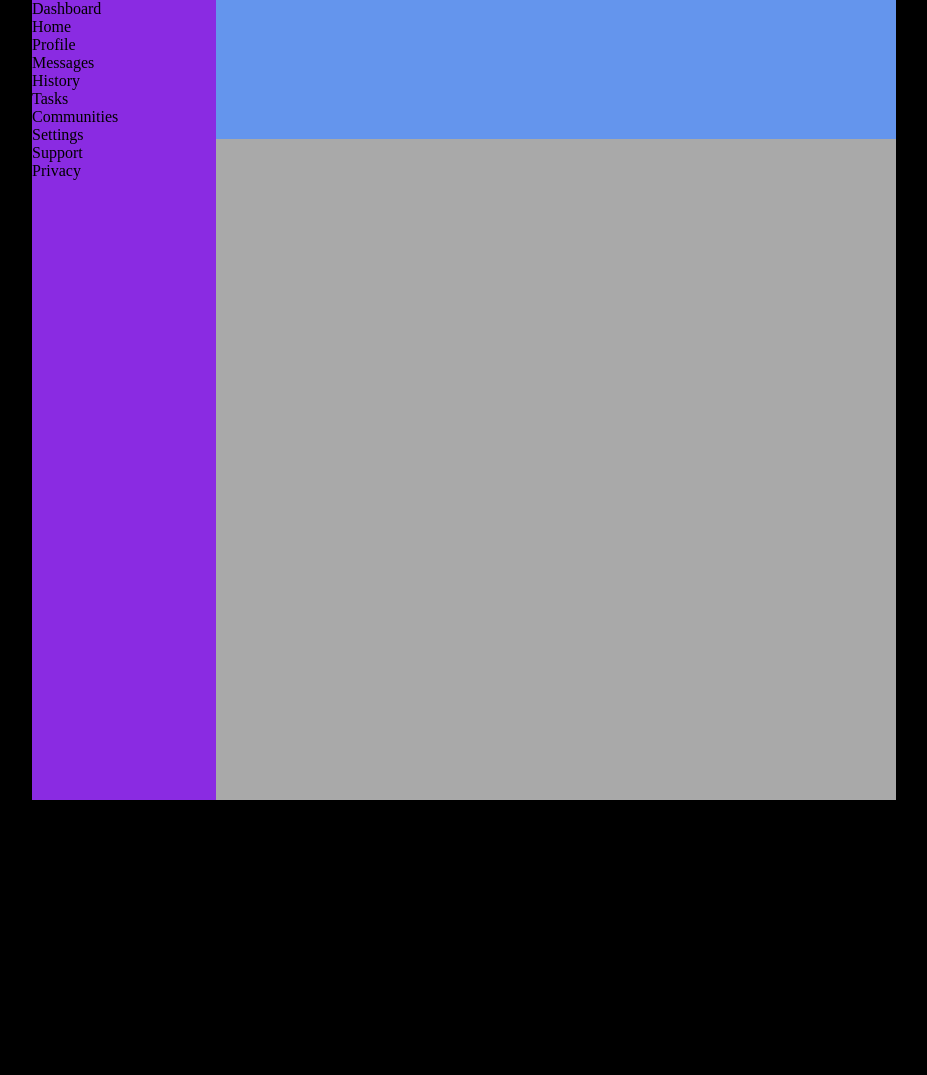
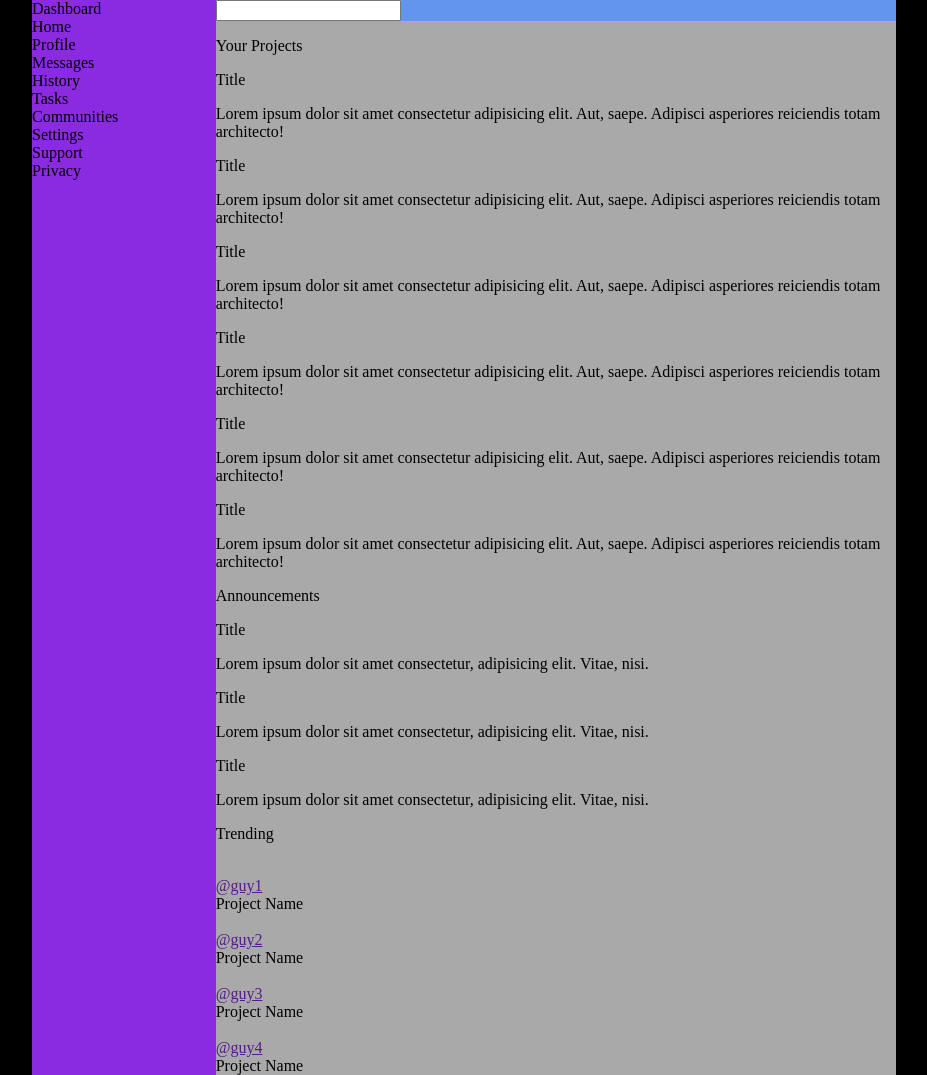
Before and after one commit to Abbas-Nadiri/admin-dashboard, a plain HTML site: page index.html in a window 1280 px wide. Shown: the whole page, without its empty margins (176-1103 px from the left). Before the commit the page ends 800 px from the top, so only its background shows below. Drawn offline with Linux system fonts and the light colour scheme.

Commit message:
add main-body  announcements and trending containers + text content

```diff
--- a/index.html
+++ b/index.html
@@ -24,9 +24,98 @@
             <div>Privacy</div>
         </div>
 
-        <div class="topbar"></div>
+        <div class="topbar">
+            <!--search svg here-->
+            <input type="text"/>
+        </div>
 
-        <div class="main-body"></div>
+        <div class="main-body">
+            <div class="projects-container">
+                <p>Your Projects</p>
+                <div class="project">
+                    <p>Title</p>
+                    <div>Lorem ipsum dolor sit amet consectetur adipisicing elit. Aut, saepe. Adipisci asperiores reiciendis totam architecto!</div>
+                    <div class="project-icons"></div>
+                </div>
+                <div class="project">
+                    <p>Title</p>
+                    <div>Lorem ipsum dolor sit amet consectetur adipisicing elit. Aut, saepe. Adipisci asperiores reiciendis totam architecto!</div>
+                    <div class="project-icons"></div>
+                </div>
+                <div class="project">
+                    <p>Title</p>
+                    <div>Lorem ipsum dolor sit amet consectetur adipisicing elit. Aut, saepe. Adipisci asperiores reiciendis totam architecto!</div>
+                    <div class="project-icons"></div>
+                </div>
+                <div class="project">
+                    <p>Title</p>
+                    <div>Lorem ipsum dolor sit amet consectetur adipisicing elit. Aut, saepe. Adipisci asperiores reiciendis totam architecto!</div>
+                    <div class="project-icons"></div>
+                </div>
+                <div class="project">
+                    <p>Title</p>
+                    <div>Lorem ipsum dolor sit amet consectetur adipisicing elit. Aut, saepe. Adipisci asperiores reiciendis totam architecto!</div>
+                    <div class="project-icons"></div>
+                </div>
+                <div class="project">
+                    <p>Title</p>
+                    <div>Lorem ipsum dolor sit amet consectetur adipisicing elit. Aut, saepe. Adipisci asperiores reiciendis totam architecto!</div>
+                    <div class="project-icons"></div>
+                </div>
+            </div>
+
+            <div class="announcements-container">
+                <p>Announcements</p>
+                <div class="announcements">
+                    <div>
+                        <p>Title</p>
+                        <div>Lorem ipsum dolor sit amet consectetur, adipisicing elit. Vitae, nisi.</div>
+                    </div>
+                    <div>
+                        <p>Title</p>
+                        <div>Lorem ipsum dolor sit amet consectetur, adipisicing elit. Vitae, nisi.</div>
+                    </div>
+                    <div>
+                        <p>Title</p>
+                        <div>Lorem ipsum dolor sit amet consectetur, adipisicing elit. Vitae, nisi.</div>
+                    </div>
+                </div>
+            </div>
+
+            <div class="trending-container">
+                <p>Trending</p>
+                <div class="trending">
+                    <div>
+                        <img src="" alt="">
+                        <div>
+                            <a href="">@guy1</a>
+                            <div>Project Name</div>
+                        </div>
+                    </div>
+                    <div>
+                        <img src="" alt="">
+                        <div>
+                            <a href="">@guy2</a>
+                            <div>Project Name</div>
+                        </div>
+                    </div>
+                    <div>
+                        <img src="" alt="">
+                        <div>
+                            <a href="">@guy3</a>
+                            <div>Project Name</div>
+                        </div>
+                    </div>
+                    <div>
+                        <img src="" alt="">
+                        <div>
+                            <a href="">@guy4</a>
+                            <div>Project Name</div>
+                        </div>
+                    </div>
+                </div>
+            </div>
+        </div>
     </div>
 </body>
 </html>
```
